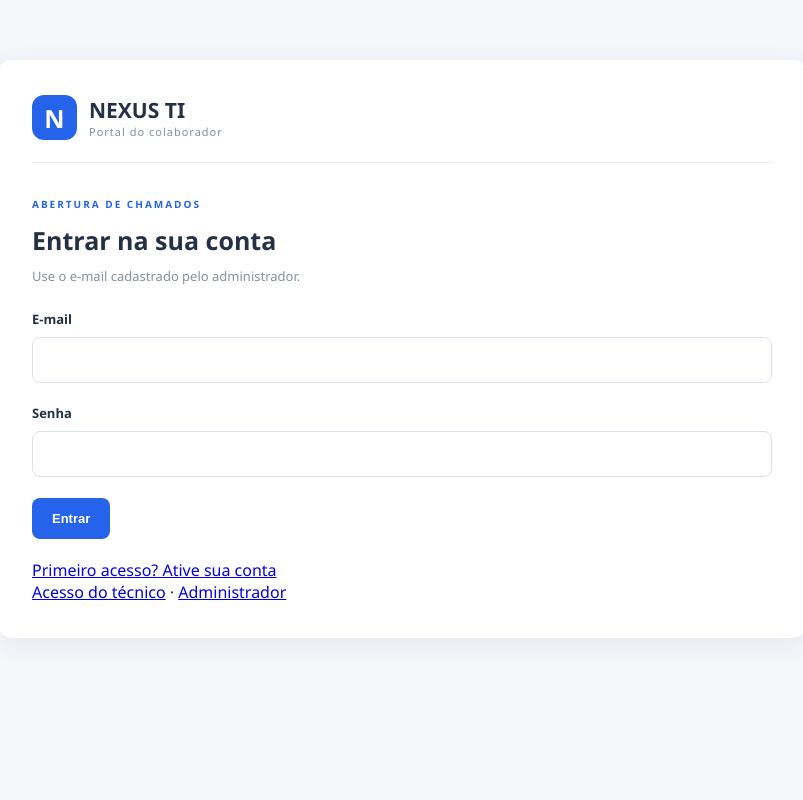
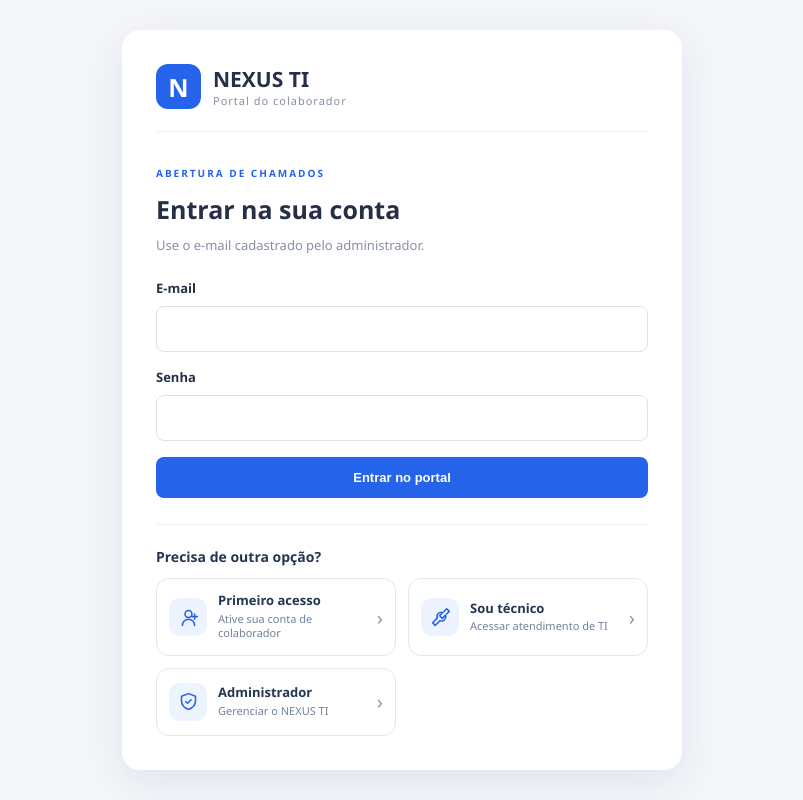
Before and after one commit to ryancavalcante1-ctrl/NEXUS-TI-public, a Flask app: page /login-colaborador in a window 1280 px wide. Shown: the whole page, without its empty margins (238-1041 px from the left). Run offline with Flask 3, Linux system fonts and the light colour scheme; some libraries are stand-ins or nearby versions.

Commit message:
Melhora visual do portal do colaborador

```diff
--- a/templates/login_colaborador.html
+++ b/templates/login_colaborador.html
@@ -1 +1,71 @@
-<!DOCTYPE html><html lang="pt-BR"><head><meta charset="UTF-8"><meta name="viewport" content="width=device-width, initial-scale=1"><title>Acesso do colaborador | NEXUS TI</title><link rel="stylesheet" href="{{ url_for('static', filename='style.css') }}"></head><body><main class="form-page"><section class="form-card"><div class="form-heading"><div class="form-logo">N</div><div><h1>NEXUS TI</h1><p>Portal do colaborador</p></div></div><div class="form-title"><span>ABERTURA DE CHAMADOS</span><h2>Entrar na sua conta</h2><p>Use o e-mail cadastrado pelo administrador.</p></div>{% with mensagens=get_flashed_messages(with_categories=true) %}{% for categoria,mensagem in mensagens %}<div class="alerta {{ categoria }}">{{ mensagem }}</div>{% endfor %}{% endwith %}<form method="POST"><div class="form-group"><label>E-mail</label><input type="email" name="email" required autocomplete="username"></div><div class="form-group"><label>Senha</label><input type="password" name="senha" required autocomplete="current-password"></div><button class="btn-enviar" type="submit">Entrar</button></form><p style="margin-top:20px"><a href="{{ url_for('primeiro_acesso_colaborador') }}">Primeiro acesso? Ative sua conta</a></p><p><a href="{{ url_for('login_tecnico') }}">Acesso do técnico</a> · <a href="{{ url_for('login_administrador') }}">Administrador</a></p></section></main></body></html>
+<!DOCTYPE html>
+<html lang="pt-BR">
+<head>
+    <meta charset="UTF-8">
+    <meta name="viewport" content="width=device-width, initial-scale=1">
+    <title>Acesso do colaborador | NEXUS TI</title>
+    <link rel="stylesheet" href="{{ url_for('static', filename='style.css') }}">
+    <style>
+        body { min-height: 100vh; display: grid; place-items: center; padding: 24px; }
+        .collab-login { width: min(100%, 560px); box-sizing: border-box; background: #fff; padding: 34px; border-radius: 18px; box-shadow: 0 12px 40px #172b4d18; }
+        .collab-login .form-heading { margin-bottom: 28px; padding-bottom: 22px; border-bottom: 1px solid #edf1f7; }
+        .collab-login .form-title { margin-bottom: 24px; }
+        .collab-login .form-group { margin-bottom: 16px; }
+        .collab-login input { width: 100%; box-sizing: border-box; }
+        .collab-login form button { width: 100%; border: 0; cursor: pointer; }
+        .access-section { margin-top: 26px; padding-top: 22px; border-top: 1px solid #edf1f7; }
+        .access-title { margin: 0 0 12px; color: #253653; font-size: 14px; font-weight: 700; }
+        .access-grid { display: grid; grid-template-columns: 1fr 1fr; gap: 12px; }
+        .access-card { display: flex; align-items: center; gap: 11px; min-width: 0; padding: 14px 12px; border: 1px solid #e1e8f2; border-radius: 13px; background: #fff; color: #243653; text-decoration: none; transition: border-color .18s, background .18s, transform .18s, box-shadow .18s; }
+        .access-card:hover { border-color: #2563eb; background: #f7faff; transform: translateY(-2px); box-shadow: 0 7px 18px #1d4ed814; }
+        .access-icon { display: grid; place-items: center; flex: 0 0 38px; width: 38px; height: 38px; border-radius: 11px; background: #edf4ff; color: #2563eb; }
+        .access-icon svg { width: 21px; height: 21px; }
+        .access-copy { display: flex; flex-direction: column; gap: 3px; min-width: 0; }
+        .access-copy strong { font-size: 13px; line-height: 1.2; }
+        .access-copy small { color: #71819a; font-size: 11px; line-height: 1.3; }
+        .access-arrow { margin-left: auto; color: #8a9ab2; font-size: 20px; }
+        @media (max-width: 520px) { .collab-login { padding: 26px 22px; } .access-grid { grid-template-columns: 1fr; } }
+    </style>
+</head>
+<body>
+    <main class="collab-login">
+        <div class="form-heading">
+            <div class="form-logo">N</div>
+            <div><h1>NEXUS TI</h1><p>Portal do colaborador</p></div>
+        </div>
+        <div class="form-title">
+            <span>ABERTURA DE CHAMADOS</span>
+            <h2>Entrar na sua conta</h2>
+            <p>Use o e-mail cadastrado pelo administrador.</p>
+        </div>
+        {% with mensagens=get_flashed_messages(with_categories=true) %}
+            {% for categoria,mensagem in mensagens %}<div class="alerta {{ categoria }}">{{ mensagem }}</div>{% endfor %}
+        {% endwith %}
+        <form method="POST">
+            <div class="form-group"><label for="email">E-mail</label><input id="email" type="email" name="email" required autocomplete="username"></div>
+            <div class="form-group"><label for="senha">Senha</label><input id="senha" type="password" name="senha" required autocomplete="current-password"></div>
+            <button class="btn-enviar" type="submit">Entrar no portal</button>
+        </form>
+        <section class="access-section" aria-label="Outras opções de acesso">
+            <h3 class="access-title">Precisa de outra opção?</h3>
+            <div class="access-grid">
+                <a class="access-card" href="{{ url_for('primeiro_acesso_colaborador') }}">
+                    <span class="access-icon" aria-hidden="true"><svg viewBox="0 0 24 24" fill="none" stroke="currentColor" stroke-width="1.8" stroke-linecap="round" stroke-linejoin="round"><circle cx="12" cy="8" r="4"/><path d="M5 21a7 7 0 0 1 14 0M19 8v6m-3-3h6"/></svg></span>
+                    <span class="access-copy"><strong>Primeiro acesso</strong><small>Ative sua conta de colaborador</small></span>
+                    <span class="access-arrow" aria-hidden="true">›</span>
+                </a>
+                <a class="access-card" href="{{ url_for('login_tecnico') }}">
+                    <span class="access-icon" aria-hidden="true"><svg viewBox="0 0 24 24" fill="none" stroke="currentColor" stroke-width="1.8" stroke-linecap="round" stroke-linejoin="round"><path d="M14.7 6.3a5 5 0 0 0-6.4 6.4L3 18l3 3 5.3-5.3a5 5 0 0 0 6.4-6.4L14 13l-3-3z"/><path d="m16 5 3-3 3 3-3 3"/></svg></span>
+                    <span class="access-copy"><strong>Sou técnico</strong><small>Acessar atendimento de TI</small></span>
+                    <span class="access-arrow" aria-hidden="true">›</span>
+                </a>
+                <a class="access-card" href="{{ url_for('login_administrador') }}">
+                    <span class="access-icon" aria-hidden="true"><svg viewBox="0 0 24 24" fill="none" stroke="currentColor" stroke-width="1.8" stroke-linecap="round" stroke-linejoin="round"><path d="M12 3 4 6v5c0 5 3.4 8.3 8 10 4.6-1.7 8-5 8-10V6l-8-3z"/><path d="m9 12 2 2 4-4"/></svg></span>
+                    <span class="access-copy"><strong>Administrador</strong><small>Gerenciar o NEXUS TI</small></span>
+                    <span class="access-arrow" aria-hidden="true">›</span>
+                </a>
+            </div>
+        </section>
+    </main>
+</body>
+</html>
```
